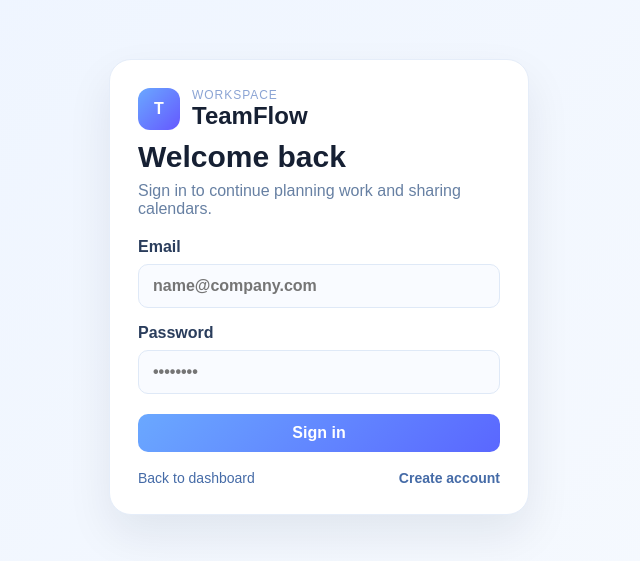
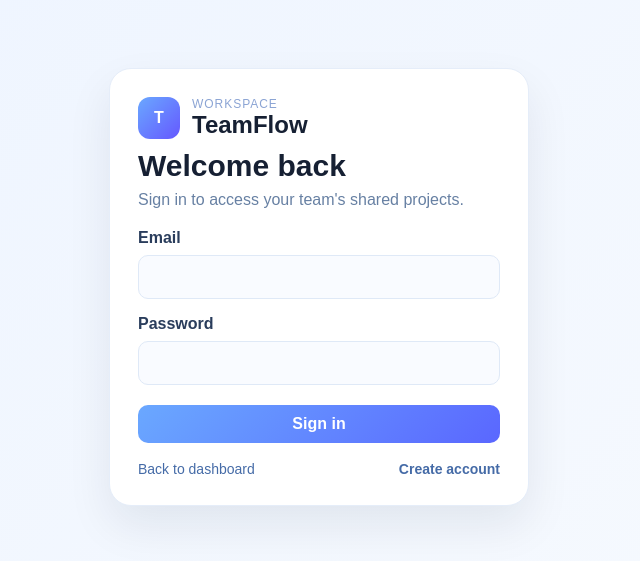
Before and after one commit to thunguyetftu-a11y/APS-HCM-co-working-space, a Next.js app: page /login in a window 1280 px wide. Shown: the part 113-674 px from the top of the page, without its empty margins (321-961 px from the left). Built offline with nearby package versions, Linux system fonts and the light colour scheme.

Commit message:
Connect Supabase authentication and task calendar

```diff
--- a/app/login/page.tsx
+++ b/app/login/page.tsx
@@ -1,168 +1,51 @@
 "use client";
 
 import Link from "next/link";
-import { useMemo, useState } from "react";
+import { useState } from "react";
 import type { FormEvent } from "react";
-
-import { readStoredAccounts, writeStoredAccounts, writeSignedInUser } from "@/lib/plannerStorage";
+import { createClient } from "@/lib/supabase/client";
 
 export default function LoginPage() {
-  const [mode, setMode] = useState<"signin" | "signup">("signin");
-  const [form, setForm] = useState({ name: "", email: "", password: "" });
-  const [status, setStatus] = useState<{ type: "error" | "success"; message: string } | null>(null);
+  const [mode,setMode] = useState<"signin"|"signup">("signin");
+  const [name,setName] = useState("");
+  const [email,setEmail] = useState("");
+  const [password,setPassword] = useState("");
+  const [busy,setBusy] = useState(false);
+  const [message,setMessage] = useState<{type:"success"|"error";text:string}|null>(null);
 
-  const pageTitle = useMemo(
-    () => (mode === "signin" ? "Welcome back" : "Create your account"),
-    [mode]
-  );
-
-  const pageText = useMemo(
-    () =>
-      mode === "signin"
-        ? "Sign in to continue planning work and sharing calendars."
-        : "Set up a TeamFlow workspace for your team.",
-    [mode]
-  );
-
-  function handleSubmit(event: FormEvent<HTMLFormElement>) {
-    event.preventDefault();
-
-    if (mode === "signup") {
-      if (!form.name.trim() || !form.email.trim() || !form.password.trim()) {
-        setStatus({ type: "error", message: "Please complete all fields before creating an account." });
-        return;
+  async function submit(event: FormEvent<HTMLFormElement>) {
+    event.preventDefault(); setBusy(true); setMessage(null);
+    try {
+      const supabase = createClient();
+      if (mode === "signup") {
+        const { data,error } = await supabase.auth.signUp({ email:email.trim(),password,options:{data:{full_name:name.trim()}} });
+        if (error) throw error;
+        if (!data.session) {
+          setMessage({type:"success",text:"Account created. Check your email to confirm your address, then sign in."});
+        } else {
+          window.location.href = "/projects";
+        }
+      } else {
+        const { error } = await supabase.auth.signInWithPassword({email:email.trim(),password});
+        if (error) throw error;
+        window.location.href = "/projects";
       }
-
-      const existingAccounts = readStoredAccounts();
-      const alreadyExists = existingAccounts.some(
-        (account) => account.email.toLowerCase() === form.email.toLowerCase()
-      );
-
-      if (alreadyExists) {
-        setStatus({ type: "error", message: "That email address is already in use." });
-        return;
-      }
-
-      const nextAccounts = [
-        ...existingAccounts,
-        {
-          name: form.name.trim(),
-          email: form.email.trim(),
-          password: form.password,
-          createdAt: new Date().toISOString(),
-        },
-      ];
-
-      writeStoredAccounts(nextAccounts);
-      setStatus({
-        type: "success",
-        message: "Account created successfully. You can now sign in.",
-      });
-      setForm({ name: "", email: "", password: "" });
-      setMode("signin");
-      return;
-    }
-
-    if (!form.email.trim() || !form.password.trim()) {
-      setStatus({ type: "error", message: "Enter your email and password to continue." });
-      return;
-    }
-
-    const accounts = readStoredAccounts();
-    const match = accounts.find(
-      (account) =>
-        account.email.toLowerCase() === form.email.toLowerCase() &&
-        account.password === form.password
-    );
-
-    if (!match) {
-      setStatus({ type: "error", message: "No matching account was found. Create an account first." });
-      return;
-    }
-
-    writeSignedInUser({
-      name: match.name,
-      email: match.email,
-    });
-
-    setStatus({
-      type: "success",
-      message: `Welcome back, ${match.name}! Redirecting to your dashboard...`,
-    });
-
-    window.setTimeout(() => {
-      window.location.href = "/";
-    }, 300);
+    } catch(error) {
+      setMessage({type:"error",text:error instanceof Error ? error.message : "Authentication failed."});
+    } finally { setBusy(false); }
   }
 
-  return (
-    <main className="auth-shell">
-      <div className="auth-card">
-        <div className="brand-row auth-brand">
-          <div className="brand-mark">T</div>
-          <div>
-            <p className="eyebrow">Workspace</p>
-            <h2>TeamFlow</h2>
-          </div>
-        </div>
-
-        <h1>{pageTitle}</h1>
-        <p className="auth-subtext">{pageText}</p>
-
-        <form className="auth-form" onSubmit={handleSubmit}>
-          {mode === "signup" && (
-            <label>
-              Full name
-              <input
-                type="text"
-                placeholder="Jordan Lee"
-                value={form.name}
-                onChange={(event) => setForm((current) => ({ ...current, name: event.target.value }))}
-              />
-            </label>
-          )}
-
-          <label>
-            Email
-            <input
-              type="email"
-              placeholder="name@company.com"
-              value={form.email}
-              onChange={(event) => setForm((current) => ({ ...current, email: event.target.value }))}
-            />
-          </label>
-
-          <label>
-            Password
-            <input
-              type="password"
-              placeholder="••••••••"
-              value={form.password}
-              onChange={(event) => setForm((current) => ({ ...current, password: event.target.value }))}
-            />
-          </label>
-
-          <button type="submit" className="primary-button auth-button">
-            {mode === "signin" ? "Sign in" : "Create account"}
-          </button>
-        </form>
-
-        {status && <p className={`auth-status ${status.type}`}>{status.message}</p>}
-
-        <div className="auth-links">
-          <Link href="/">Back to dashboard</Link>
-          <button
-            type="button"
-            className="text-button"
-            onClick={() => {
-              setMode((current) => (current === "signin" ? "signup" : "signin"));
-              setStatus(null);
-            }}
-          >
-            {mode === "signin" ? "Create account" : "Sign in"}
-          </button>
-        </div>
-      </div>
-    </main>
-  );
+  return <main className="auth-shell"><div className="auth-card">
+    <div className="brand-row auth-brand"><div className="brand-mark">T</div><div><p className="eyebrow">Workspace</p><h2>TeamFlow</h2></div></div>
+    <h1>{mode === "signin" ? "Welcome back" : "Create your account"}</h1>
+    <p className="auth-subtext">{mode === "signin" ? "Sign in to access your team's shared projects." : "Create an account to start collaborating in TeamFlow."}</p>
+    <form className="auth-form" onSubmit={submit}>
+      {mode === "signup" && <label>Full name<input value={name} onChange={e=>setName(e.target.value)} autoComplete="name" required /></label>}
+      <label>Email<input type="email" value={email} onChange={e=>setEmail(e.target.value)} autoComplete="email" required /></label>
+      <label>Password<input type="password" value={password} onChange={e=>setPassword(e.target.value)} autoComplete={mode==="signin"?"current-password":"new-password"} minLength={6} required /></label>
+      <button className="primary-button auth-button" disabled={busy}>{busy ? "Please wait…" : mode==="signin" ? "Sign in" : "Create account"}</button>
+    </form>
+    {message && <p className={`auth-status ${message.type}`}>{message.text}</p>}
+    <div className="auth-links"><Link href="/">Back to dashboard</Link><button type="button" className="text-button" onClick={()=>{setMode(mode==="signin"?"signup":"signin");setMessage(null);}}>{mode==="signin"?"Create account":"Sign in"}</button></div>
+  </div></main>;
 }
```
Also changed, not shown: app/calendar/page.tsx (+68 -37 lines).
